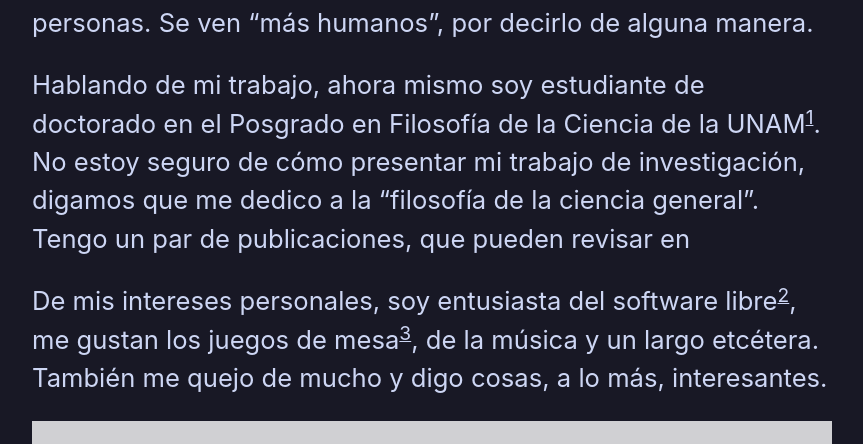
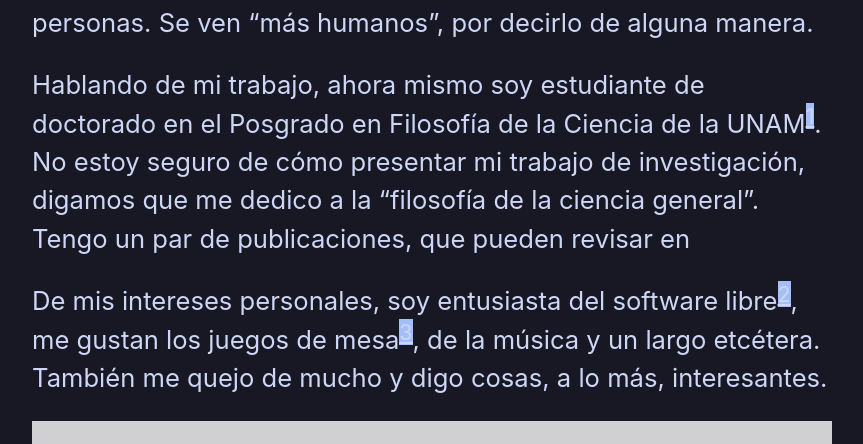
Before and after one commit to Oiuhukt/failosophy, a Jekyll site: the page built from _pages/index.md, in a window 1280 px wide. Shown: the part 351-795 px from the top of the page, without its empty margins (208-1071 px from the left). Built offline with Jekyll 4.4.1, drawn with Linux system fonts in a browser that asks for light colours.

Commit message:
modificando páginas

```diff
--- a/_sass/main.scss
+++ b/_sass/main.scss
@@ -130,9 +130,19 @@
 }
 
 
-.footnote {
-   	font-size: 90%; /* smaller font */
-}
+ .footnote { /* This element is for a single footnote body */
+                float: footnote;
+                background-color: #a3bffa;
+                margin-bottom: 2mm;
+            }
+
+            .footnote::footnote-call { /* As the name says this is the footnote call */
+                background-color: #d6bcfa;
+            }
+
+            .footnote::footnote-marker { /* And the footnote marker */
+                background-color: #fbb6ce;
+            }
 
 /* Format headers */
 h1 {
```
